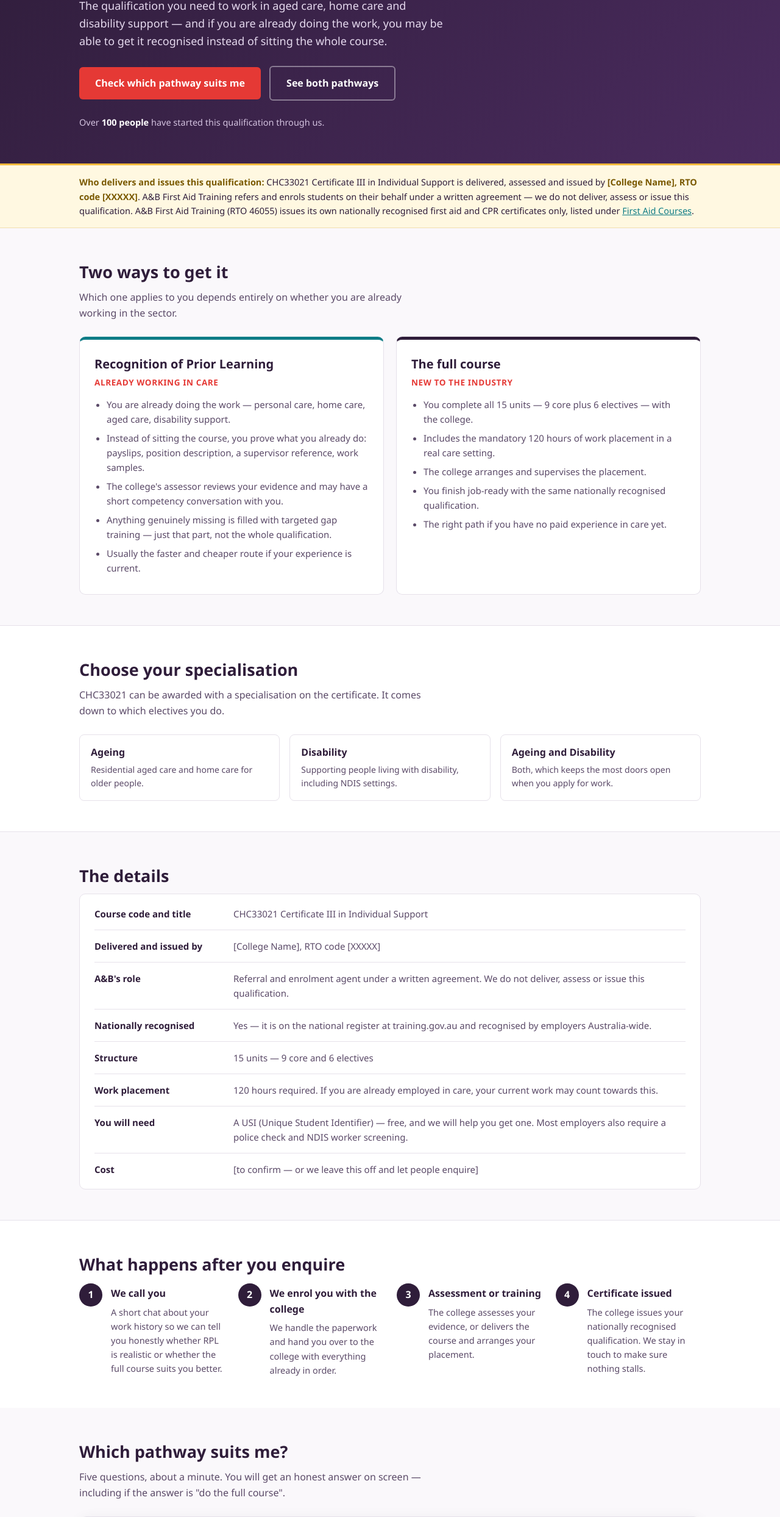
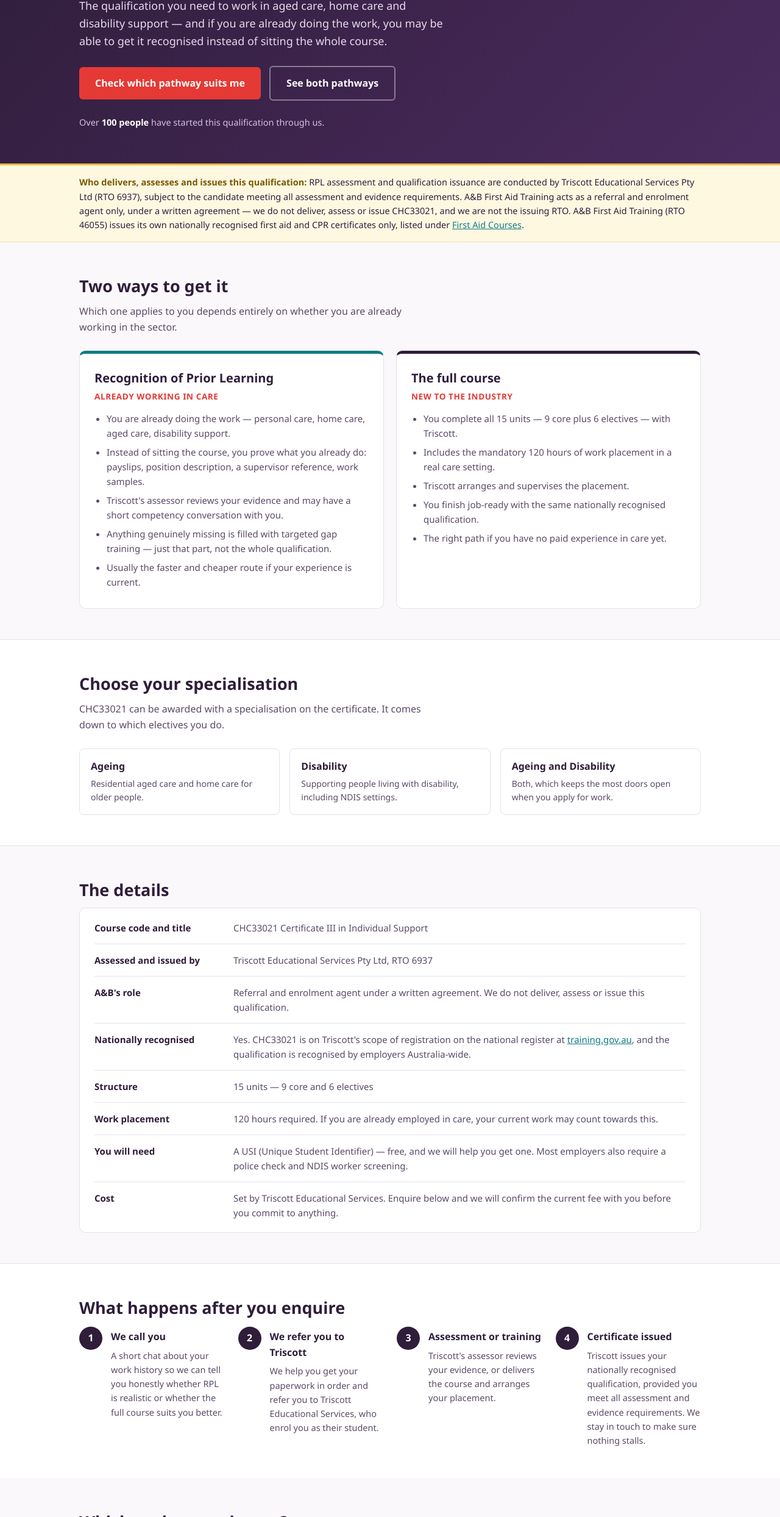
Before and after one commit to anirudhatalmale6-alt/anb-qualifications-rpl-preview, a plain HTML site: page index.html in a window 1280 px wide. Shown: the part 313-2800 px from the top of the page at 61% size. Drawn offline with Linux system fonts and the light colour scheme.

Commit message:
CHC33021 draft: real partner details (Triscott Educational Services Pty Ltd, RTO 6937) for written approval

```diff
--- a/index.html
+++ b/index.html
@@ -4,7 +4,7 @@
 <meta charset="utf-8">
 <meta name="viewport" content="width=device-width,initial-scale=1">
 <meta name="robots" content="noindex,nofollow">
-<title>Certificate III in Individual Support (CHC33021) — A&amp;B First Aid Training (preview)</title>
+<title>Certificate III in Individual Support (CHC33021) — draft for Triscott approval</title>
 <style>
 :root{ --ink:#2F1D3A; --ink-soft:#5b4a68; --red:#E53935; --teal:#0E7C86; --line:#e6e1ea; --bg:#faf8fb; }
 *{box-sizing:border-box}
@@ -104,7 +104,7 @@
 </head>
 <body>
 
-<div class="preview">PREVIEW / DRAFT — college name and RTO code are placeholders. Not published anywhere public.</div>
+<div class="preview">DRAFT FOR TRISCOTT APPROVAL — not published, not indexed, not linked from the A&amp;B website.</div>
 
 <header><div class="wrap">
   <div class="brand">A &amp; B FIRST AID TRAINING<span>RTO 46055</span></div>
@@ -125,11 +125,13 @@
 </div></div>
 
 <div class="compliance"><div class="wrap">
-  <strong>Who delivers and issues this qualification:</strong> CHC33021 Certificate III in Individual Support is
-  delivered, assessed and issued by <strong>[College Name], RTO code [XXXXX]</strong>.
-  A&amp;B First Aid Training refers and enrols students on their behalf under a written agreement — we do not deliver,
-  assess or issue this qualification. A&amp;B First Aid Training (RTO 46055) issues its own nationally recognised
-  first aid and CPR certificates only, listed under <a href="#">First Aid Courses</a>.
+  <strong>Who delivers, assesses and issues this qualification:</strong>
+  RPL assessment and qualification issuance are conducted by Triscott Educational Services Pty Ltd (RTO 6937),
+  subject to the candidate meeting all assessment and evidence requirements.
+  A&amp;B First Aid Training acts as a referral and enrolment agent only, under a written agreement — we do not
+  deliver, assess or issue CHC33021, and we are not the issuing RTO.
+  A&amp;B First Aid Training (RTO 46055) issues its own nationally recognised first aid and CPR certificates only,
+  listed under <a href="#">First Aid Courses</a>.
 </div></div>
 
 <section id="pathways"><div class="wrap">
@@ -142,7 +144,7 @@
       <ul>
         <li>You are already doing the work — personal care, home care, aged care, disability support.</li>
         <li>Instead of sitting the course, you prove what you already do: payslips, position description, a supervisor reference, work samples.</li>
-        <li>The college's assessor reviews your evidence and may have a short competency conversation with you.</li>
+        <li>Triscott's assessor reviews your evidence and may have a short competency conversation with you.</li>
         <li>Anything genuinely missing is filled with targeted gap training — just that part, not the whole qualification.</li>
         <li>Usually the faster and cheaper route if your experience is current.</li>
       </ul>
@@ -151,9 +153,9 @@
       <h3>The full course</h3>
       <div class="who">New to the industry</div>
       <ul>
-        <li>You complete all 15 units — 9 core plus 6 electives — with the college.</li>
+        <li>You complete all 15 units — 9 core plus 6 electives — with Triscott.</li>
         <li>Includes the mandatory 120 hours of work placement in a real care setting.</li>
-        <li>The college arranges and supervises the placement.</li>
+        <li>Triscott arranges and supervises the placement.</li>
         <li>You finish job-ready with the same nationally recognised qualification.</li>
         <li>The right path if you have no paid experience in care yet.</li>
       </ul>
@@ -175,13 +177,13 @@
   <h2>The details</h2>
   <div class="facts">
     <div class="row"><div class="k">Course code and title</div><div class="v">CHC33021 Certificate III in Individual Support</div></div>
-    <div class="row"><div class="k">Delivered and issued by</div><div class="v">[College Name], RTO code [XXXXX]</div></div>
+    <div class="row"><div class="k">Assessed and issued by</div><div class="v">Triscott Educational Services Pty Ltd, RTO 6937</div></div>
     <div class="row"><div class="k">A&amp;B's role</div><div class="v">Referral and enrolment agent under a written agreement. We do not deliver, assess or issue this qualification.</div></div>
-    <div class="row"><div class="k">Nationally recognised</div><div class="v">Yes — it is on the national register at training.gov.au and recognised by employers Australia-wide.</div></div>
+    <div class="row"><div class="k">Nationally recognised</div><div class="v">Yes. CHC33021 is on Triscott's scope of registration on the national register at <a href="https://training.gov.au/organisation/details/6937" rel="nofollow">training.gov.au</a>, and the qualification is recognised by employers Australia-wide.</div></div>
     <div class="row"><div class="k">Structure</div><div class="v">15 units — 9 core and 6 electives</div></div>
     <div class="row"><div class="k">Work placement</div><div class="v">120 hours required. If you are already employed in care, your current work may count towards this.</div></div>
     <div class="row"><div class="k">You will need</div><div class="v">A USI (Unique Student Identifier) — free, and we will help you get one. Most employers also require a police check and NDIS worker screening.</div></div>
-    <div class="row"><div class="k">Cost</div><div class="v">[to confirm — or we leave this off and let people enquire]</div></div>
+    <div class="row"><div class="k">Cost</div><div class="v">Set by Triscott Educational Services. Enquire below and we will confirm the current fee with you before you commit to anything.</div></div>
   </div>
 </div></section>
 
@@ -189,9 +191,9 @@
   <h2>What happens after you enquire</h2>
   <div class="steps">
     <div class="step"><h4>We call you</h4><p>A short chat about your work history so we can tell you honestly whether RPL is realistic or whether the full course suits you better.</p></div>
-    <div class="step"><h4>We enrol you with the college</h4><p>We handle the paperwork and hand you over to the college with everything already in order.</p></div>
-    <div class="step"><h4>Assessment or training</h4><p>The college assesses your evidence, or delivers the course and arranges your placement.</p></div>
-    <div class="step"><h4>Certificate issued</h4><p>The college issues your nationally recognised qualification. We stay in touch to make sure nothing stalls.</p></div>
+    <div class="step"><h4>We refer you to Triscott</h4><p>We help you get your paperwork in order and refer you to Triscott Educational Services, who enrol you as their student.</p></div>
+    <div class="step"><h4>Assessment or training</h4><p>Triscott's assessor reviews your evidence, or delivers the course and arranges your placement.</p></div>
+    <div class="step"><h4>Certificate issued</h4><p>Triscott issues your nationally recognised qualification, provided you meet all assessment and evidence requirements. We stay in touch to make sure nothing stalls.</p></div>
   </div>
 </div></section>
 
@@ -216,11 +218,11 @@
 <section class="faq" style="background:#fff;border-top:1px solid var(--line)"><div class="wrap">
   <h2>Common questions</h2>
   <details><summary>Who actually gives me the certificate?</summary>
-    <p>[College Name], RTO code [XXXXX]. They deliver the training, do the assessing and issue the qualification. A&amp;B First Aid Training refers and enrols you with them. We do not issue this qualification — we only issue our own first aid and CPR certificates.</p></details>
-  <details><summary>Is it the same certificate as doing it directly with the college?</summary>
-    <p>Yes, identical. Same code, same college, same nationally recognised qualification. Going through us just means someone walks you through it instead of leaving you to work it out alone.</p></details>
+    <p>Triscott Educational Services Pty Ltd, RTO 6937. They do the assessing and issue the qualification. A&amp;B First Aid Training refers and enrols you with them. We do not issue this qualification — we only issue our own first aid and CPR certificates.</p></details>
+  <details><summary>Is it the same certificate as going directly to Triscott?</summary>
+    <p>Yes, identical. Same code, same RTO, same nationally recognised qualification. Going through us just means someone walks you through it instead of leaving you to work it out alone.</p></details>
   <details><summary>Does it cost more to go through you?</summary>
-    <p>No. You pay the college's normal fee.</p></details>
+    <p>No. You pay Triscott's normal fee.</p></details>
   <details><summary>I have been in aged care for years — do I really have to do the whole course?</summary>
     <p>Probably not. That is exactly what Recognition of Prior Learning is for. Do the pathway check above and we will tell you where you stand.</p></details>
   <details><summary>How long does RPL take?</summary>
@@ -229,9 +231,10 @@
 
 <footer><div class="wrap">
   <strong>A &amp; B First Aid Training</strong> — RTO 46055 · Unit 2, 156 Queen Street, St Marys NSW 2760 · 0423 427 765<br>
-  CHC33021 Certificate III in Individual Support is delivered, assessed and issued by [College Name], RTO code [XXXXX].
-  A&amp;B First Aid Training acts as a referral and enrolment agent under a written agreement and does not deliver,
-  assess or issue this qualification.
+  CHC33021 Certificate III in Individual Support — RPL assessment and qualification issuance are conducted by
+  Triscott Educational Services Pty Ltd (RTO 6937), subject to the candidate meeting all assessment and evidence
+  requirements. A&amp;B First Aid Training acts as a referral and enrolment agent under a written agreement and does
+  not deliver, assess or issue this qualification.
 </div></footer>
 
 <script>
@@ -330,7 +333,7 @@
       '<li>We will call you on ' + (lead.phone || 'your number') + ' within one business day with the cost and the next step.</li>' +
       '<li>A copy of this goes to ' + (lead.email || 'your email') + ', with the evidence checklist if RPL applies to you.</li>' +
     '</ul>' +
-    '<p style="font-size:13px;color:var(--ink-soft);margin-top:18px">This is a guide only. The formal decision on RPL is made by the assessor at [College Name], RTO code [XXXXX].</p>' +
+    '<p style="font-size:13px;color:var(--ink-soft);margin-top:18px">This is a guide only. The formal decision on RPL is made by the assessor at Triscott Educational Services Pty Ltd, RTO 6937.</p>' +
     '<p style="font-size:13px;color:#a08fae;margin-top:6px"><em>Preview note: in the live version this lands in your Student Management System as a new lead — nothing is emailed from this demo.</em></p>';
 }
 
```
